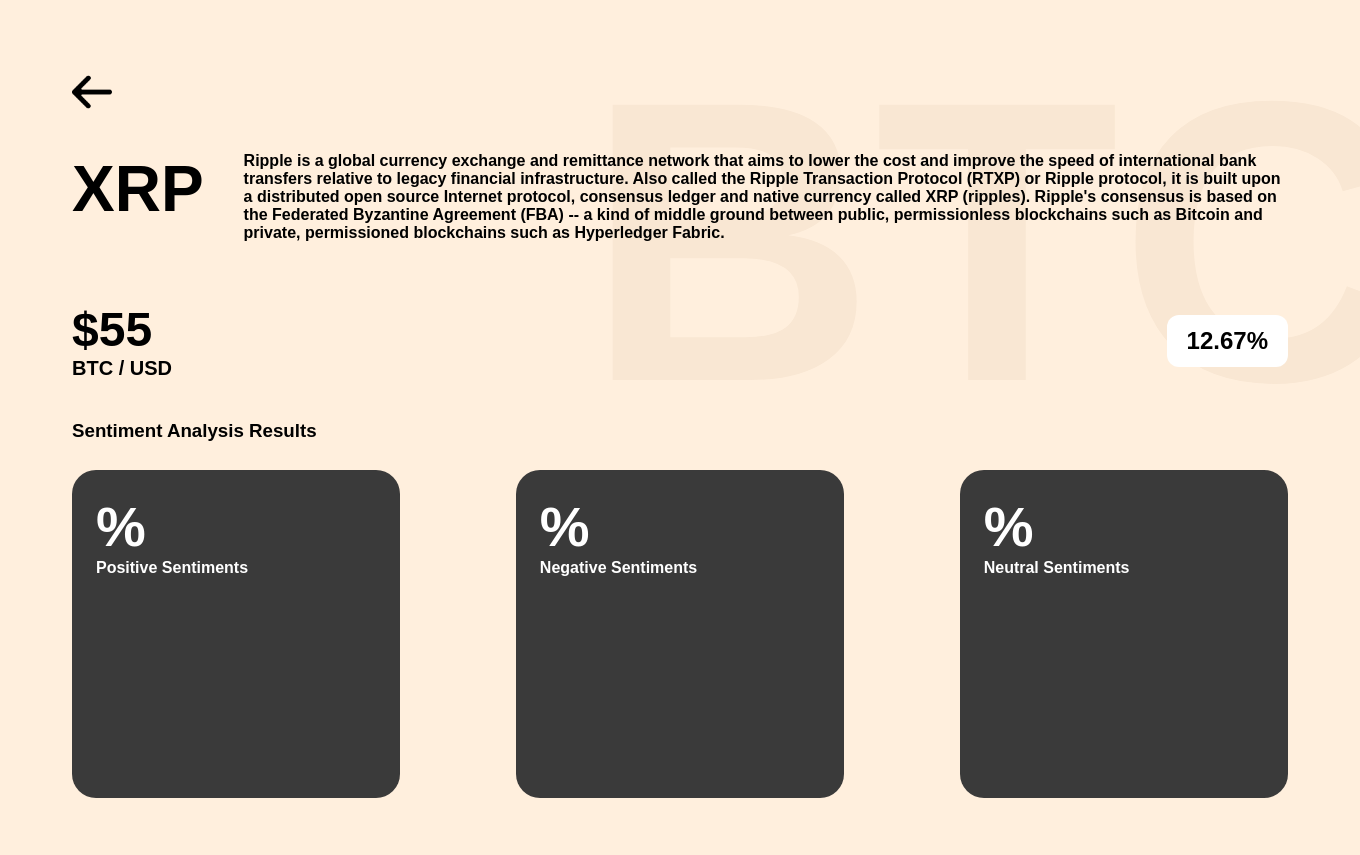
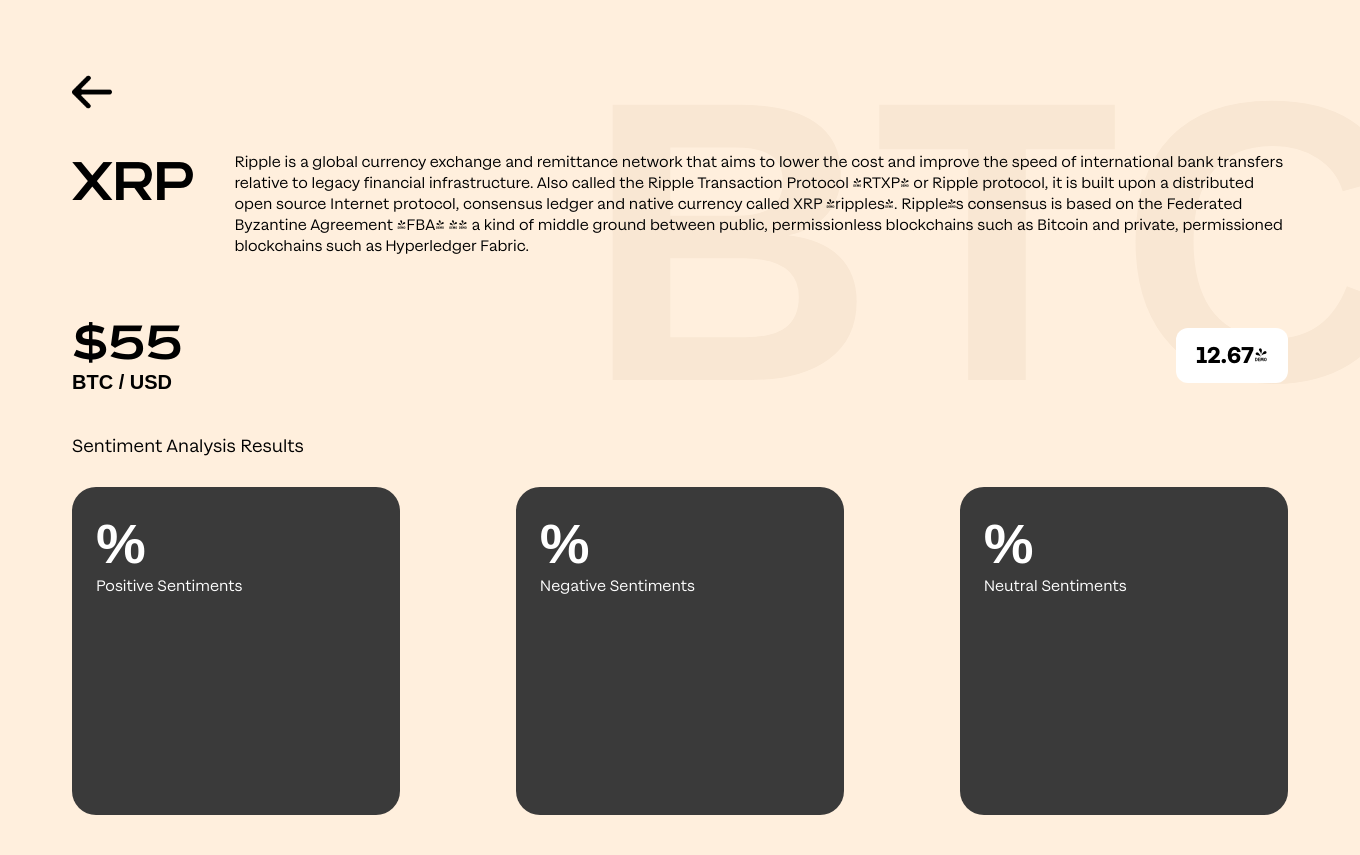
Before and after one commit to gabmnlx/crypto, a Django app: page /coin/xrp in a window 1360 px wide; the page is wider, and only the part inside the window is pictured. Shown: the top 855 px of that part. Before the commit the page ends 798 px from the top of that part, so only its background shows below. Run offline with Django 4.2, Linux system fonts and the light colour scheme.

Commit message:
Added fonts

```diff
--- a/projcryptocurrently/projcryptocurrently/static/css/style.css
+++ b/projcryptocurrently/projcryptocurrently/static/css/style.css
@@ -1,3 +1,28 @@
+@font-face {
+    font-family: 'Magazine Grotesk';
+    src: local('Magazine Grotesk'), url('../css/fonts/magazinegrotesque-regular.woff') format("woff");
+    font-weight: 400;
+}
+
+@font-face {
+    font-family: 'Magazine Grotesk';
+    src: local('Magazine Grotesk'), url('../css/fonts/magazinegrotesque-bold.woff') format("woff");
+    font-weight: 700;
+}
+
+@font-face {
+    font-family: 'Blatant';
+    src: local('Blatant'), url('../css/fonts/blatant.woff') format("woff");
+    font-weight: 400;
+}
+
+@font-face {
+    font-family: 'Blatant';
+    src: local('Blatant'), url('../css/fonts/blatant-bold.woff') format("woff");
+    font-weight: 700;
+}
+
+
 * {
     margin: 0;
     padding: 0;
@@ -48,9 +73,16 @@ body {
     margin: 40px 0 60px;
 }
 
+#desc {
+    font-family: 'Magazine Grotesk', sans-serif;
+    font-weight: 400;
+}
+
 #name {
     margin-right: 40px;
-    font-size: 64px;
+    font-size: 68px;
+    font-family: 'Blatant', sans-serif;
+    font-weight: 400;
     text-transform: uppercase;
 }
 
@@ -69,10 +101,14 @@ body {
     padding: 12px 20px 12px;
     border-radius: 12px;
     font-size: 24px;
+    font-family: 'Magazine Grotesk', sans-serif;
+    font-weight: 700;
 }
 
 #exchange-rate {
-    font-size: 48px;
+    font-size: 60px;
+    font-family: 'Blatant', sans-serif;
+    font-weight: 400;
 }
 
 #exchange-currency {
@@ -81,6 +117,11 @@ body {
 
 .sentiment-result {
     width: 100%;
+}
+
+#sentiment-label {
+    font-family: 'Magazine Grotesk', sans-serif;
+    font-weight: 400;
 }
 
 .sentiment-container {
@@ -105,8 +146,10 @@ body {
     margin: 24px 0 0 24px;
 }
 
-.sentiment-container > * h4 {
+.sentiment-container > * p {
     margin-left: 24px;
+    font-family: 'Magazine Grotesk', sans-serif;
+    font-weight: 400;
 }
 
 #back-text {
--- a/projcryptocurrently/projcryptocurrently/templates/coin.html
+++ b/projcryptocurrently/projcryptocurrently/templates/coin.html
@@ -13,7 +13,7 @@
 
 <div class="main">
     <p id = "back-text">BTC</p>
-    <a href="/"><img id="back-button" src="{% static 'css/left-arrow.png' %}" alt="Back Button"></a>
+    <a href="/"><img id="back-button" src="{% static 'css/images/left-arrow.png' %}" alt="Back Button"></a>
     <section class = "coin-info">
         <div class = "name-desc">
             <h1 id="name">
@@ -30,19 +30,19 @@
         </div>
     </section>
     <section class = "sentiment-result">
-        <h3>Sentiment Analysis Results</h3>
+        <h3 id = "sentiment-label">Sentiment Analysis Results</h3>
         <div class = "sentiment-container">
             <div>
                 <h2>{{ positive }}%</h2>
-                <h4>Positive Sentiments</h4>
+                <p>Positive Sentiments</p>
             </div>
             <div>
                 <h2>{{ negative }}%</h2>
-                <h4>Negative Sentiments</h4>
+                <p>Negative Sentiments</p>
             </div>
             <div>
                 <h2>{{ neutral }}%</h2>
-                <h4>Neutral Sentiments</h4>
+                <p>Neutral Sentiments</p>
             </div>
         </div>
     </section>
```
Also changed, not shown: projcryptocurrently/projcryptocurrently/static/css/fonts/blatant-bold.woff (added), projcryptocurrently/projcryptocurrently/static/css/fonts/blatant.woff (added), projcryptocurrently/projcryptocurrently/static/css/fonts/magazinegrotesque-bold.woff (added), projcryptocurrently/projcryptocurrently/static/css/fonts/magazinegrotesque-heavy.woff (added), projcryptocurrently/projcryptocurrently/static/css/fonts/magazinegrotesque-light.woff (added), projcryptocurrently/projcryptocurrently/static/css/fonts/magazinegrotesque-regular.woff (added), projcryptocurrently/projcryptocurrently/static/css/images/left-arrow.png (renamed from projcryptocurrently/projcryptocurrently/static/css/left-arrow.png).
